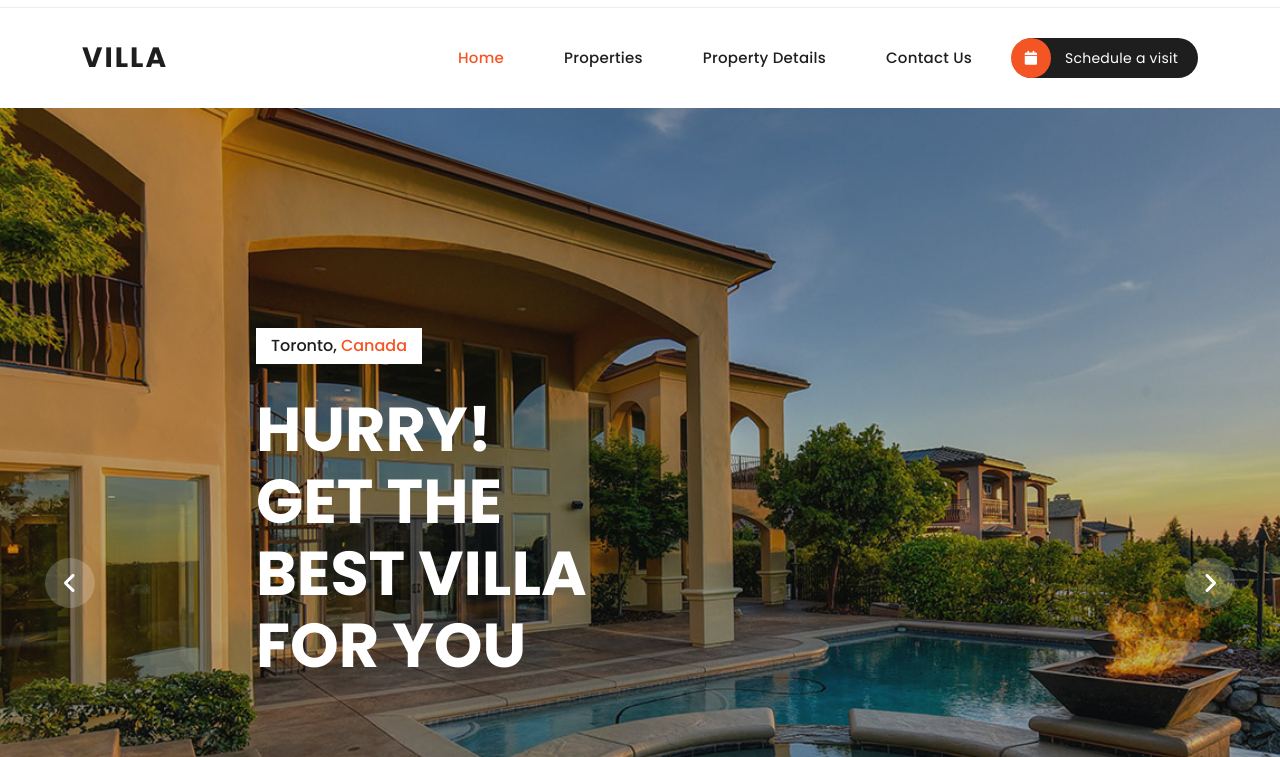
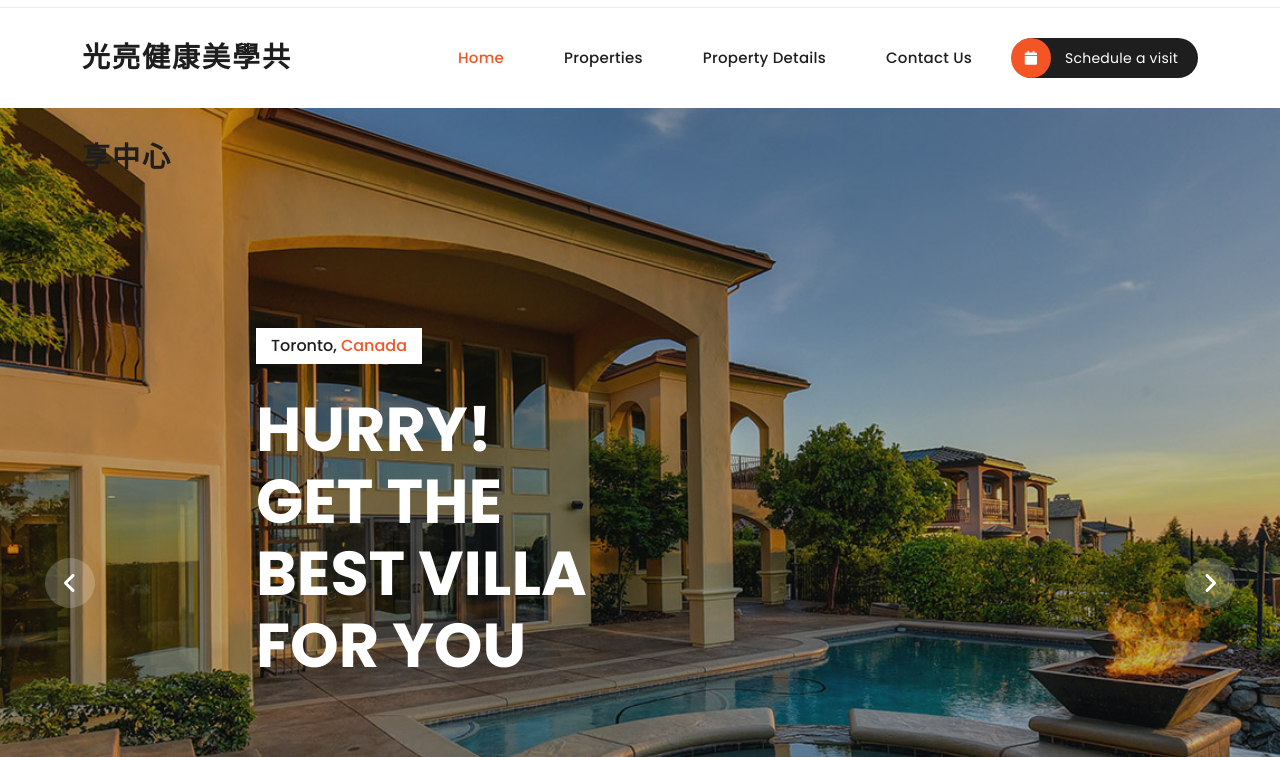
Before and after one commit to guang-liang/guang-liang.github.com.io, a plain HTML site: page index.html in a window 1280 px wide. Shown: the part 43-800 px from the top of the page. Drawn offline with nearby package versions, Linux system fonts and the light colour scheme.

Commit message:
Update index.html

```diff
--- a/index.html
+++ b/index.html
@@ -72,7 +72,7 @@ https://templatemo.com/tm-591-villa-agency
                 <nav class="main-nav">
                     <!-- ***** Logo Start ***** -->
                     <a href="index.html" class="logo">
-                        <h1>Villa</h1>
+                        <h1>光亮健康美學共享中心</h1>
                     </a>
                     <!-- ***** Logo End ***** -->
                     <!-- ***** Menu Start ***** -->
```
